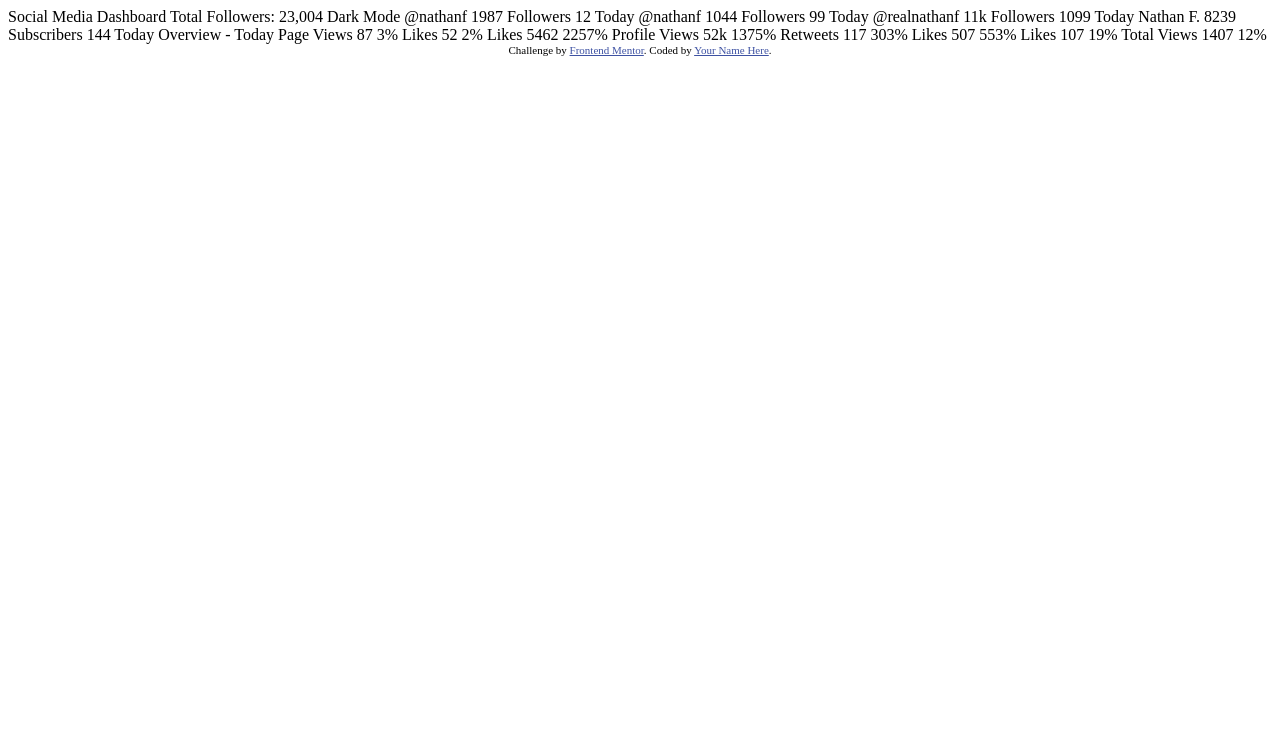
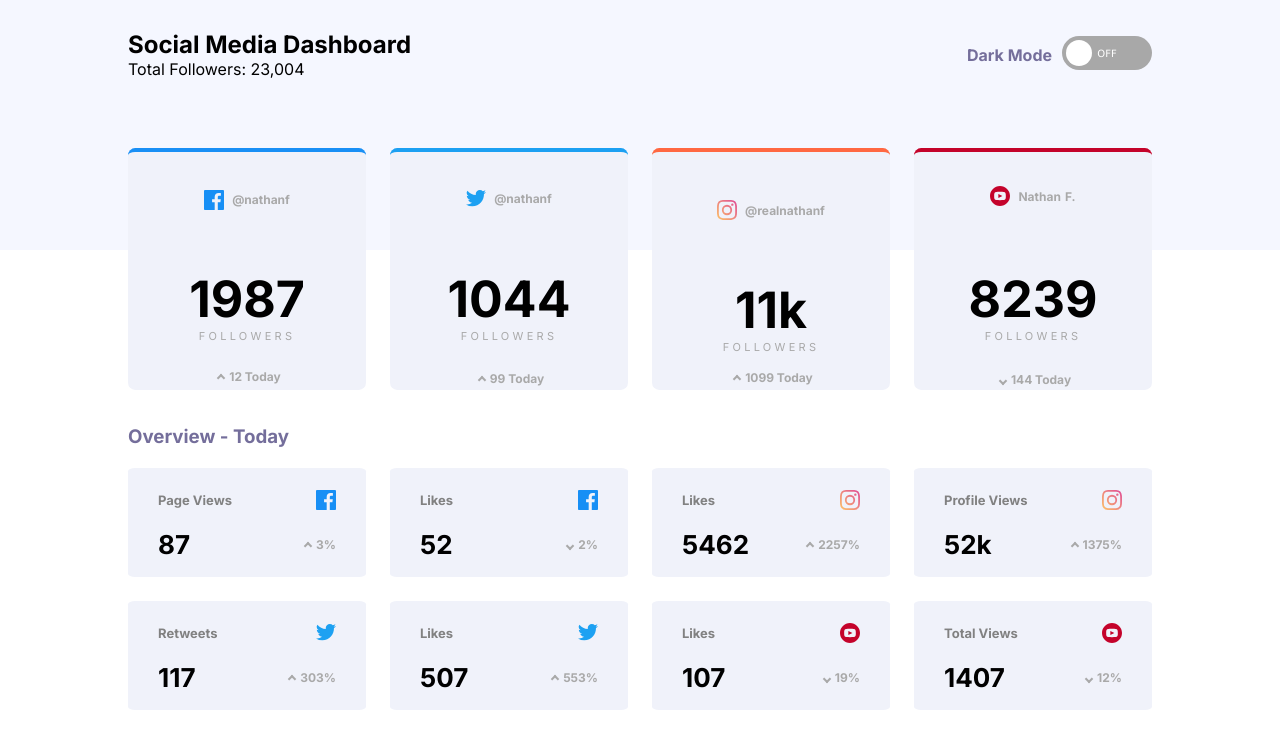
Before and after one commit to HermanVulkers/social-media-dashboard, a plain HTML site: page index.html in a window 1280 px wide. Drawn offline with Linux system fonts and the light colour scheme.

Commit message:
Completed content insertion and layout

```diff
--- a/index.html
+++ b/index.html
@@ -5,83 +5,165 @@
   <meta name="viewport" content="width=device-width, initial-scale=1.0"> <!-- displays site properly based on user's device -->
 
   <link rel="icon" type="image/png" sizes="32x32" href="./images/favicon-32x32.png">
+  <link rel="stylesheet" href="style.css">
 
-  <title>Frontend Mentor | [Challenge Name Here]</title>
+  <title>Herman Vulkers | Social Media Dashboard</title>
+  <link rel="preconnect" href="https://fonts.googleapis.com">
+	<link rel="preconnect" href="https://fonts.gstatic.com" crossorigin>
+	<link href="https://fonts.googleapis.com/css2?family=Inter:wght@400;700&display=swap" rel="stylesheet">
 
-  <!-- Feel free to remove these styles or customise in your own stylesheet 👍 -->
   <style>
-    .attribution { font-size: 11px; text-align: center; }
-    .attribution a { color: hsl(228, 45%, 44%); }
+
   </style>
 </head>
 <body>
+	<header>
+		<div class="container headercontainer">
+			<div id="info">
+				<div id="title"><h2>Social Media Dashboard</h2>
+				</div>
+				<div id="followers"> Total Followers: 23,004
+				</div>
+			</div>
+			<hr>
+			<div id="dark-mode">
+				<span id="dark-mode-text">Dark Mode</span>
+				<div>
+					<label class="switch">
+						<input type="checkbox" id="togBtn">
+						<div class="slider round"></div>
+					</label>
+				</div>
+			</div>
+		</div>
+	</header>
+	<div class="container grid-container1">
+		<div id="followers-grid">
+			<div class="followers-sm facebook">
+				<div class="handle">
+					<img src="images/icon-facebook.svg">
+					<span>@nathanf</span>
+				</div>
+				<div class="followers-amount">
+					<span class="followers-number">1987</span>
+					<span class="followers-word">Followers</span>
+				</div>
+				<span class="followers-growth"><i class="arrow up"></i>12 Today</span>
+			</div>
+			<div class="followers-sm twitter">
+				<div class="handle">
+					<img src="images/icon-twitter.svg">
+					<span>@nathanf</span>
+				</div>
+				<div class="followers-amount">
+					<span class="followers-number">1044</span>
+					<span class="followers-word">Followers</span>
+				</div>
+				<span class="followers-growth"><i class="arrow up"></i>99 Today</span>
+			</div>
+			<div class="followers-sm instagram">
+				<div class="handle">
+					<img src="images/icon-instagram.svg">
+					<span>@realnathanf</span>
+				</div>
+				<div class="followers-amount">
+					<span class="followers-number">11k</span>
+					<span class="followers-word">Followers</span>
+				</div>
+				<span class="followers-growth"><i class="arrow up"></i>1099 Today</span>
+			</div>
+			<div class="followers-sm youtube">
+				<div class="handle">
+					<img src="images/icon-youtube.svg">
+					<span>Nathan</span><span> F.</span>
+				</div>
+				<div class="followers-amount">
+					<span class="followers-number">8239</span>
+					<span class="followers-word">Followers</span>
+				</div>
+				<span class="followers-growth"><i class="arrow down"></i>144 Today</span>
+			</div>
+		</div>
+	</div>
+	<div class="container">
+		<h3>Overview - Today</h3>
+		<div class="grid-container2">
+			<div id="statistics-grid">
+				<div class="statistic">
+					<span class="top-left">Page Views</span>
+					<img class= "top-right" src="images/icon-facebook.svg">
+					<span class="bottom-left">87</span>
+					<span class="bottom-right"><i class="arrow up"></i>3%</span>
+				</div>
+				<div class="statistic">
+					<span class="top-left">Likes</span>
+					<img class= "top-right" src="images/icon-facebook.svg">
+					<span class="bottom-left">52</span>
+					<span class="bottom-right"><i class="arrow down"></i>2%</span>
+				</div>
+				<div class="statistic">
+					<span class="top-left">Likes</span>
+					<img class= "top-right" src="images/icon-instagram.svg">
+					<span class="bottom-left">5462</span>
+					<span class="bottom-right"><i class="arrow up"></i>2257%</span>
+				</div>
+				<div class="statistic">
+					<span class="top-left">Profile Views</span>
+					<img class= "top-right" src="images/icon-instagram.svg">
+					<span class="bottom-left">52k</span>
+					<span class="bottom-right"><i class="arrow up"></i>1375%</span>
+				</div>
+				<div class="statistic">
+					<span class="top-left">Retweets</span>
+					<img class= "top-right" src="images/icon-twitter.svg">
+					<span class="bottom-left">117</span>
+					<span class="bottom-right"><i class="arrow up"></i>303%</span>
+				</div>
+				<div class="statistic">
+					<span class="top-left">Likes</span>
+					<img class= "top-right" src="images/icon-twitter.svg">
+					<span class="bottom-left">507</span>
+					<span class="bottom-right"><i class="arrow up"></i>553%</span>
+				</div>
+				<div class="statistic">
+					<span class="top-left">Likes</span>
+					<img class= "top-right" src="images/icon-youtube.svg">
+					<span class="bottom-left">107</span>
+					<span class="bottom-right"><i class="arrow down"></i>19%</span>
+				</div>
+				<div class="statistic">
+					<span class="top-left">Total Views</span>
+					<img class= "top-right" src="images/icon-youtube.svg">
+					<span class="bottom-left">1407</span>
+					<span class="bottom-right"><i class="arrow down"></i>12%</span>
+				</div>
+			</div>
 
-  Social Media Dashboard
-  Total Followers: 23,004
+		</div>
 
-  Dark Mode
+	</div>
 
 
 
-  @nathanf
-  1987
-  Followers
-  12 Today
-
-  @nathanf
-  1044
-  Followers
-  99 Today
-
-  @realnathanf
-  11k
-  Followers
-  1099 Today
-
-  Nathan F.
-  8239
-  Subscribers
-  144 Today
 
 
 
-  Overview - Today
 
-  Page Views
-  87
-  3%
 
-  Likes
-  52
-  2%
 
-  Likes
-  5462
-  2257%
 
-  Profile Views
-  52k
-  1375%
 
-  Retweets
-  117
-  303%
 
-  Likes
-  507
-  553%
 
-  Likes
-  107
-  19%
 
-  Total Views
-  1407
-  12%
 
-  <div class="attribution">
-    Challenge by <a href="https://www.frontendmentor.io?ref=challenge" target="_blank">Frontend Mentor</a>.
-    Coded by <a href="#">Your Name Here</a>.
-  </div>
+
+
+
+
+
+
+
+
 </body>
 </html>
--- /dev/null
+++ b/style.css
@@ -0,0 +1,319 @@
+* {
+	margin: 0;
+	padding: 0;
+	font-family: "Inter";
+}
+
+hr {
+	display: none;
+}
+
+.attribution {
+	font-size: 11px;
+	text-align: center;
+}
+.attribution a {
+	color: hsl(228, 45%, 44%);
+}
+
+.container {
+	width: 80%;
+	margin-left: auto;
+	margin-right: auto;
+}
+
+.headercontainer {
+	display: flex;
+	flex-direction: row;
+	justify-content: space-between;
+	padding-top: 30px;
+}
+
+header {
+	height: 250px;
+	background-color: hsl(225, 100%, 98%);
+}
+
+#info {
+	display: flex;
+	flex-direction: column;
+}
+
+#dark-mode {
+	display: flex;
+	flex-direction: row;
+	align-items: center;
+}
+
+#dark-mode-text {
+	color: rgb(116, 110, 155);
+	font-weight: 700;
+	margin-right: 10px;
+
+}
+
+#followers-grid div {
+	aspect-ratio: 1;
+}
+
+#followers-grid {
+	height: max-content;
+	display: grid;
+	grid-template-columns: 1fr 1fr 1fr 1fr;
+	grid-template-rows: 1fr;
+	grid-column-gap: 1.5rem;
+	grid-row-gap: 1.5rem;
+}
+
+.followers-sm {
+	display: flex;
+	flex-direction: column;
+	align-items: center;
+	justify-content: space-evenly;
+	background-color: hsl(227, 47%, 96%);
+	border-radius: 3%;
+}
+
+.followers-amount {
+	display: flex;
+	flex-direction: column;
+	justify-content: center;
+	align-items: center;
+}
+
+.handle {
+	display: flex;
+	flex-direction: row;
+	justify-content: center;
+	align-items: center;
+	font-size: 12px;
+	color: darkgrey;
+	font-weight: 600;
+}
+
+.handle span {
+	padding-left: 4px;
+}
+.handle img {
+	padding-right: 4px;
+}
+
+.followers-number {
+	font-size: 50px;
+	font-weight: 700;
+}
+
+.followers-word {
+	text-transform: uppercase;
+	color: darkgrey;
+	font-size: 11px;
+	letter-spacing: 0.3em;
+}
+
+.followers-growth {
+	font-size: 12px;
+	color: darkgrey;
+	font-weight: 700;
+}
+
+.grid-container1 {
+	margin-top: -8%;
+}
+
+.facebook {
+	border-top: 4px solid hsl(208, 92%, 53%);
+}
+
+.twitter {
+	border-top: 4px solid hsl(203, 89%, 53%);
+}
+
+.instagram {
+	border-top: 4px solid hsl(12, 100%, 63%);
+}
+
+.youtube {
+	border-top: 4px solid hsl(348, 97%, 39%);
+}
+
+#statistics-grid {
+	display: grid;
+	grid-template-columns: 1fr 1fr 1fr 1fr;
+	grid-template-rows: 1fr 1fr;
+	grid-column-gap: 1.5rem;
+	grid-row-gap: 1.5rem;
+}
+
+@media only screen and (max-width: 1000px) {
+	#statistics-grid {
+		grid-template-columns: repeat(3, 1fr);
+	}
+}
+
+@media only screen and (max-width: 800px) {
+	#statistics-grid,
+	#followers-grid {
+		grid-template-columns: repeat(2, 1fr);
+	}
+}
+
+@media only screen and (max-width: 600px) {
+	#statistics-grid,
+	#followers-grid {
+		grid-template-columns: repeat(1, 1fr);
+	}
+	.headercontainer {
+		display: flex;
+		flex-direction: column;
+		align-items:stretch
+	}
+	#dark-mode {
+		display: flex;
+		flex-direction: row;
+		justify-content: space-between;
+		margin-top: 10px;
+	}
+	hr {
+		margin-top: 20px;
+		display: inline;
+	}
+}
+
+#statistics-grid div {
+	aspect-ratio: 2;
+}
+
+.statistic {
+	display: grid;
+	grid-template-columns: 1fr 1fr;
+	grid-template-rows: 1fr 1fr;
+	align-items: center;
+	justify-content: end;
+	background-color: hsl(227, 47%, 96%);
+	border-radius: 3%;
+	padding: 10px 30px;
+}
+
+.top-left {
+	font-size: 13px;
+	color: rgb(129, 129, 129);
+	font-weight: 700;
+}
+
+.bottom-left {
+	font-size: 26px;
+	font-weight: 700;
+}
+
+.top-right {
+	margin: 0 auto;
+	margin-right: 0px;
+}
+
+.bottom-right {
+	font-size: 12px;
+	color: darkgrey;
+	font-weight: 700;
+}
+
+.container > h3 {
+	margin-top: 35px;
+	color: rgb(116, 110, 155);
+}
+
+.grid-container2 {
+	margin-top: 20px;
+}
+
+.bottom-right {
+	text-align: end;
+}
+
+.arrow {
+	border: solid darkgrey;
+	border-width: 0 2px 2px 0;
+	display: inline-block;
+	padding: 2px;
+	margin: 0 5px;
+}
+
+.up {
+	transform: rotate(-135deg);
+	-webkit-transform: rotate(-135deg);
+}
+
+.down {
+	transform: rotate(45deg);
+	-webkit-transform: rotate(45deg);
+}
+
+
+.switch {
+	position: relative;
+	display: inline-block;
+	width: 90px;
+	height: 34px;
+  }
+
+  .switch input {display:none;}
+
+  .slider {
+	position: absolute;
+	cursor: pointer;
+	top: 0;
+	left: 0;
+	right: 0;
+	bottom: 0;
+	background-color: #a8a8a8;
+	-webkit-transition: .4s;
+	transition: .4s;
+	 border-radius: 34px;
+  }
+
+  .slider:before {
+	position: absolute;
+	content: "";
+	height: 26px;
+	width: 26px;
+	left: 4px;
+	bottom: 4px;
+	background-color: white;
+	-webkit-transition: .4s;
+	transition: .4s;
+	border-radius: 50%;
+  }
+
+  input:checked + .slider {
+	background-color: #2ab934;
+  }
+
+  input:focus + .slider {
+	box-shadow: 0 0 1px #2196F3;
+  }
+
+  input:checked + .slider:before {
+	-webkit-transform: translateX(26px);
+	-ms-transform: translateX(26px);
+	transform: translateX(55px);
+  }
+
+  /*------ ADDED CSS ---------*/
+  .slider:after
+  {
+   content:'OFF';
+   color: white;
+   display: block;
+   position: absolute;
+   transform: translate(-50%,-50%);
+   top: 50%;
+   left: 50%;
+   font-size: 10px;
+   font-family: Verdana, sans-serif;
+  }
+
+  input:checked + .slider:after
+  {
+	content:'ON';
+  }
+
+  /*--------- END --------*/
```
Also changed, not shown: 1 other file.
